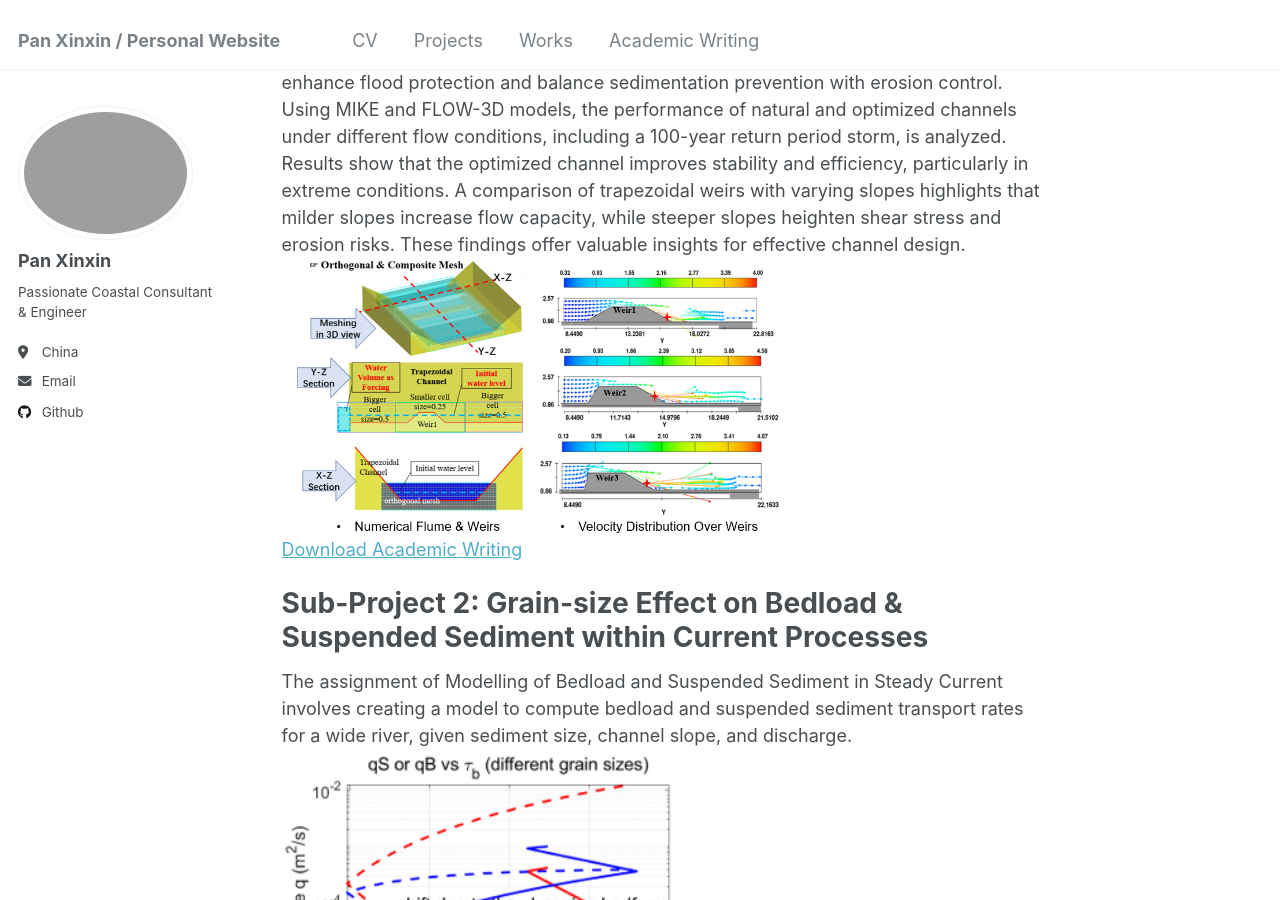
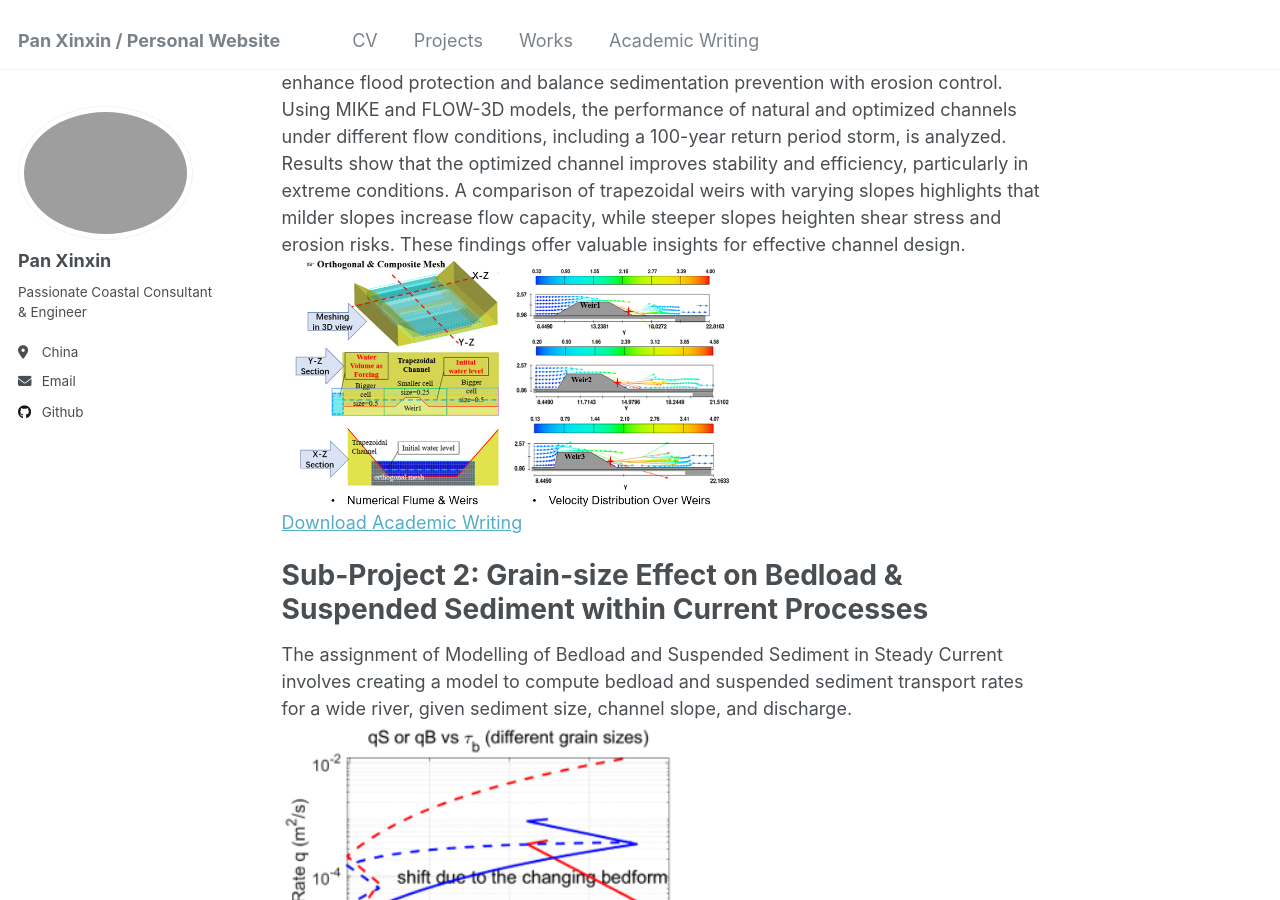
Before and after one commit to kingdaxing/kingdaxing.github.io, a Jekyll site: the page built from _talks/2014-03-01-talk-3.md, in a window 1280 px wide and 900 px high, scrolled down 753 px. Built offline with Jekyll 4.4.1, drawn with Linux system fonts in a browser that asks for light colours.

Commit message:
Update 2014-03-01-talk-3.md

```diff
--- a/_talks/2014-03-01-talk-3.md
+++ b/_talks/2014-03-01-talk-3.md
@@ -12,7 +12,7 @@ Sub-Project 1: Channel Optimization Design & Sediment-Erosion Analysis (Thesis)
 ======
 
 In my Master Core Module - Open Channel Hydraulics, I led a team to demonstrate efficacy of a channel widening optimization by assessing Fr number pre- and post-implementation. Secondly, we verified asymmetric weir effects in flow velocity and sediment, and illustrated how an optimal size of weir reduced TKE and suspension sediment. <br/><img src='/images/proj-sedi-1-1.PNG' alt='Image Description' width='400'> <br/>
-This study investigates the optimization of the Shawan River channel in Shenzhen to enhance flood protection and balance sedimentation prevention with erosion control. Using MIKE and FLOW-3D models, the performance of natural and optimized channels under different flow conditions, including a 100-year return period storm, is analyzed. Results show that the optimized channel improves stability and efficiency, particularly in extreme conditions. A comparison of trapezoidal weirs with varying slopes highlights that milder slopes increase flow capacity, while steeper slopes heighten shear stress and erosion risks. These findings offer valuable insights for effective channel design. <br/><img src='/images/proj-sedi-1-2.PNG' alt='Image Description' width='500'> <br/>[Download Academic Writing](http://kingdaxing.github.io/files/NO1.pdf)
+This study investigates the optimization of the Shawan River channel in Shenzhen to enhance flood protection and balance sedimentation prevention with erosion control. Using MIKE and FLOW-3D models, the performance of natural and optimized channels under different flow conditions, including a 100-year return period storm, is analyzed. Results show that the optimized channel improves stability and efficiency, particularly in extreme conditions. A comparison of trapezoidal weirs with varying slopes highlights that milder slopes increase flow capacity, while steeper slopes heighten shear stress and erosion risks. These findings offer valuable insights for effective channel design. <br/><img src='/images/proj-sedi-1-2.PNG' alt='Image Description' width='450'> <br/>[Download Academic Writing](http://kingdaxing.github.io/files/NO1.pdf)
 
 
 Sub-Project 2: Grain-size Effect on Bedload & Suspended Sediment within Current Processes
@@ -35,4 +35,4 @@ This assignment focuses on analyzing surfzone hydrodynamics and longshore sedime
 Sub-Project 4: Flow-Sediment-Vegetation Interaction Study
 ======
 
-In my study with Prof. Gary, I learned to model flow development within seagrass meadows to understand how vegetation affects hydrodynamics and sediment transport. By analyzing flow conditions around submerged and emerged flexible blades, I aim to investigate the impact of this marsh vegetation on sediment deposition and resuspension. <br/><img src='/images/proj-sedi-4-1.PNG' alt='Image Description' width='500'>
+In my study with Prof. Gary, I learned to model flow development within seagrass meadows to understand how vegetation affects hydrodynamics and sediment transport. By analyzing flow conditions around submerged and emerged flexible blades, I aim to investigate the impact of this marsh vegetation on sediment deposition and resuspension. <br/><img src='/images/proj-sedi-4-1.PNG' alt='Image Description' width='600'>
```
